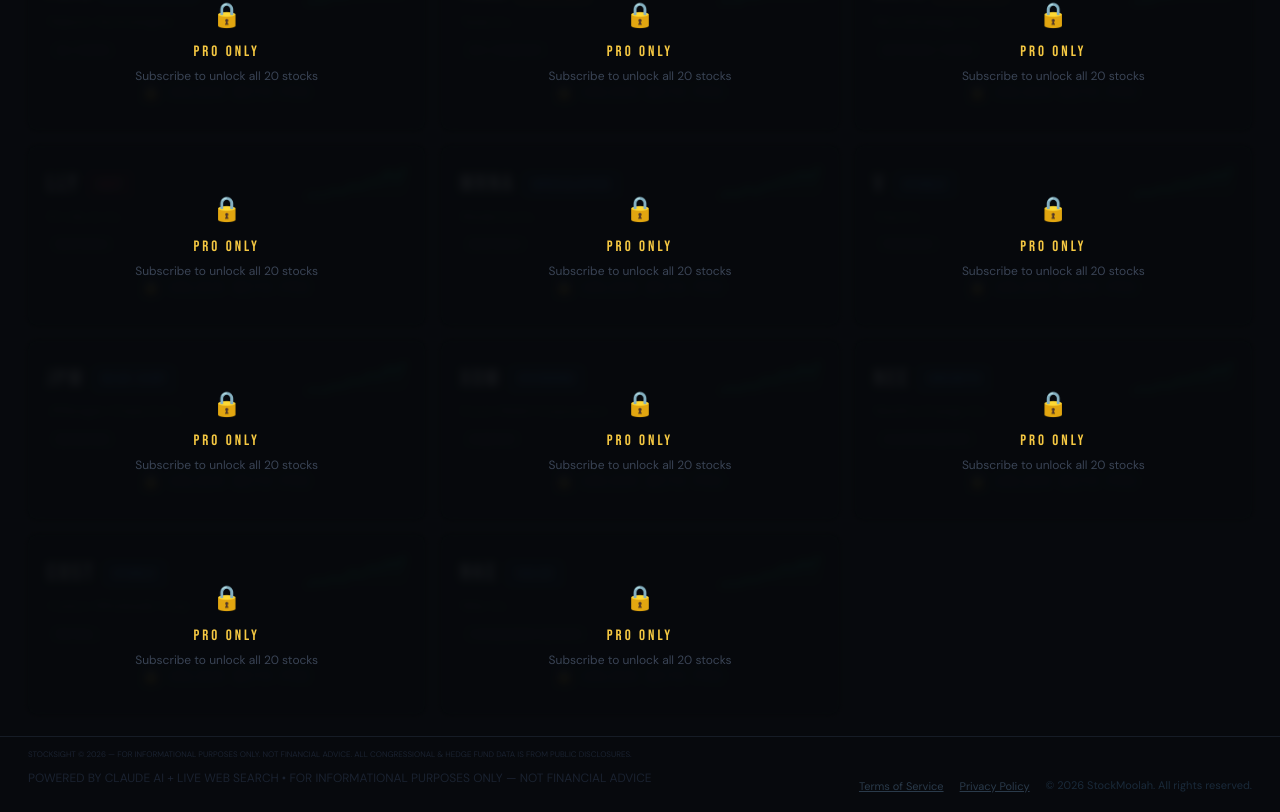
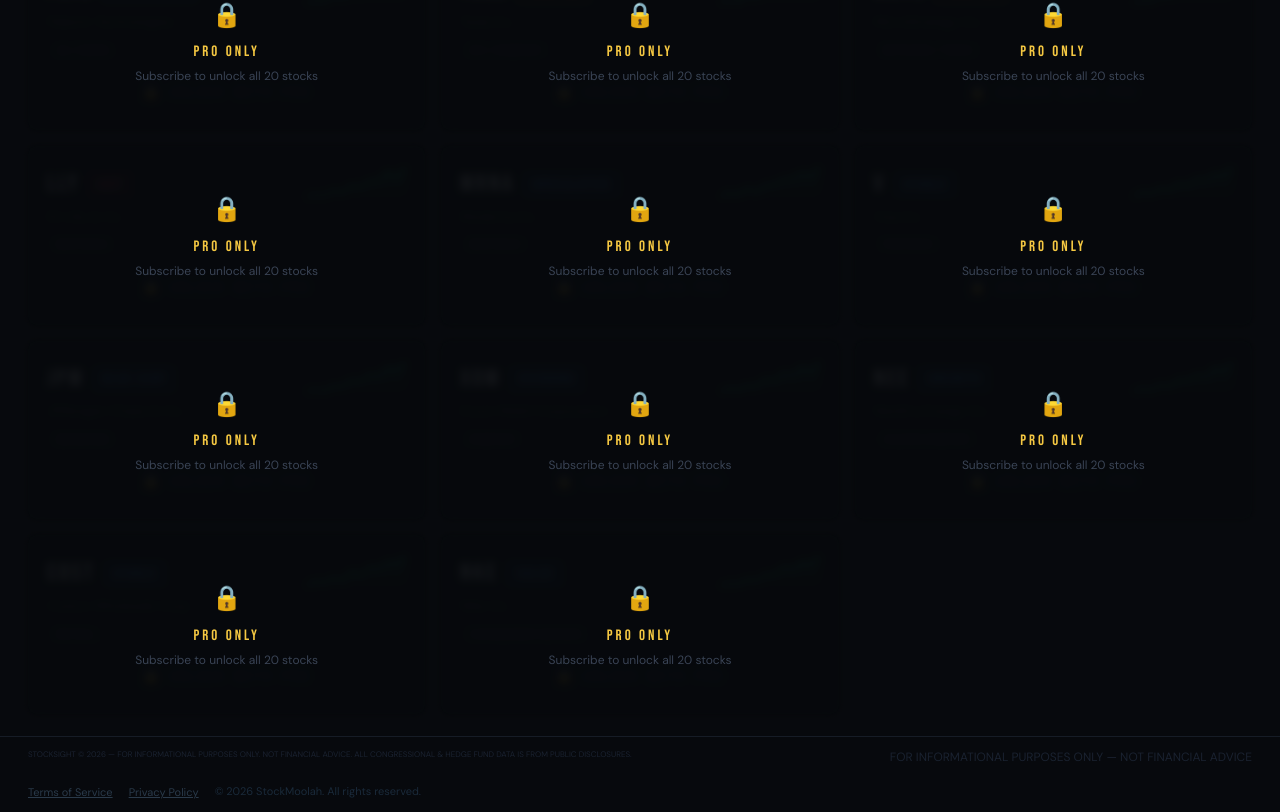
Before and after one commit to samueloladji-beep/StockSight, a React (Vite) app: page / in a window 1280 px wide. Shown: the part 1386-2198 px from the top of the page. Built offline with nearby package versions, Linux system fonts and the light colour scheme.

Commit message:
Update App.jsx

```diff
--- a/src/App.jsx
+++ b/src/App.jsx
@@ -1674,7 +1674,7 @@ export default function App(){
 
         <div style={{borderTop:`1px solid ${BORDER}`,padding:"11px 28px",display:"flex",justifyContent:"space-between",flexWrap:"wrap",gap:8}}>
           <span style={fm("#1a2230",8)}>STOCKSIGHT © 2026 — FOR INFORMATIONAL PURPOSES ONLY. NOT FINANCIAL ADVICE. ALL CONGRESSIONAL & HEDGE FUND DATA IS FROM PUBLIC DISCLOSURES.</span>
-          <span style={fm("#1a2230",12)}>POWERED BY CLAUDE AI + LIVE WEB SEARCH • FOR INFORMATIONAL PURPOSES ONLY — NOT FINANCIAL ADVICE</span>
+          <span style={fm("#1a2230",12)}>FOR INFORMATIONAL PURPOSES ONLY — NOT FINANCIAL ADVICE</span>
           <div style={{display:"flex",gap:16,justifyContent:"center",marginTop:8}}>
             <button onClick={()=>setShowTerms(true)} style={{background:"none",border:"none",color:"#2a3a4a",fontFamily:"'DM Sans',sans-serif",fontSize:11,cursor:"pointer",textDecoration:"underline"}}>Terms of Service</button>
             <button onClick={()=>setShowPrivacy(true)} style={{background:"none",border:"none",color:"#2a3a4a",fontFamily:"'DM Sans',sans-serif",fontSize:11,cursor:"pointer",textDecoration:"underline"}}>Privacy Policy</button>
```
